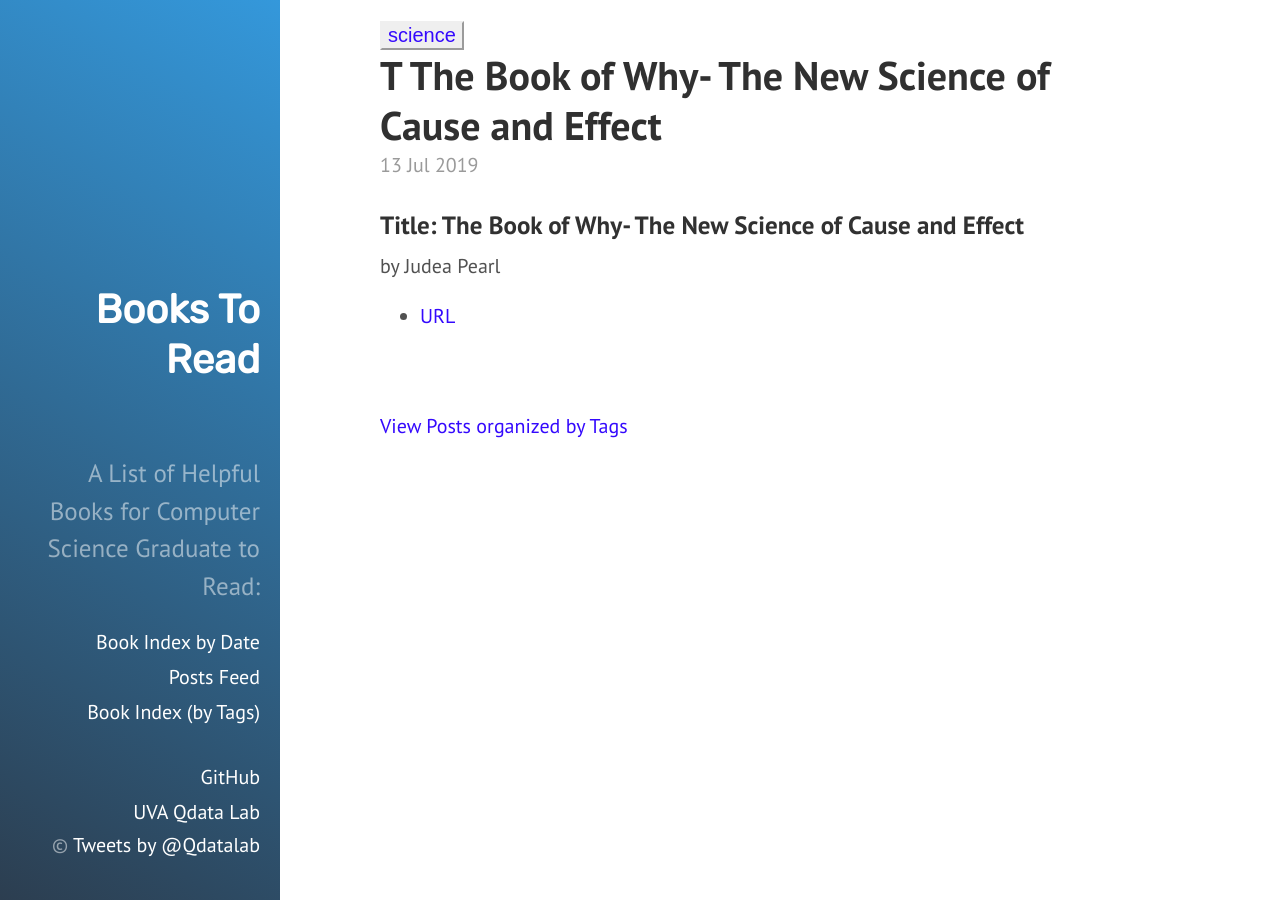
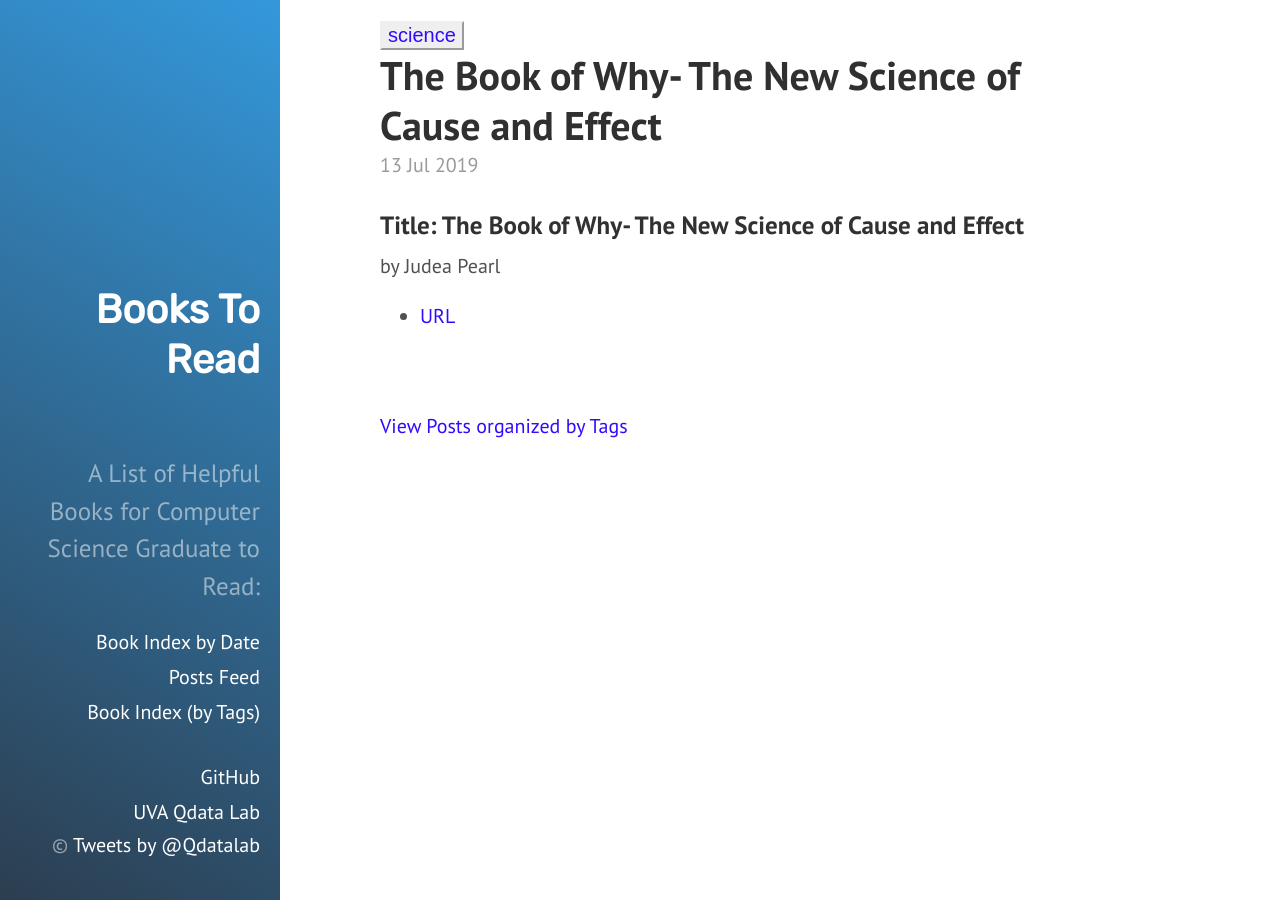
Before and after one commit to qiyanjun/books2read, a Jekyll site: the page built from _posts/2019-07-13-BookofWhy.md, in a window 1280 px wide. Built offline with Jekyll 4.4.1, drawn with Linux system fonts in a browser that asks for light colours.

```diff
--- a/_posts/2019-07-13-BookofWhy.md
+++ b/_posts/2019-07-13-BookofWhy.md
@@ -1,6 +1,6 @@
 ---
 layout: post
-title: T The Book of Why- The New Science of Cause and Effect
+title: The Book of Why- The New Science of Cause and Effect
 tags:
 - Science
 ---
```
